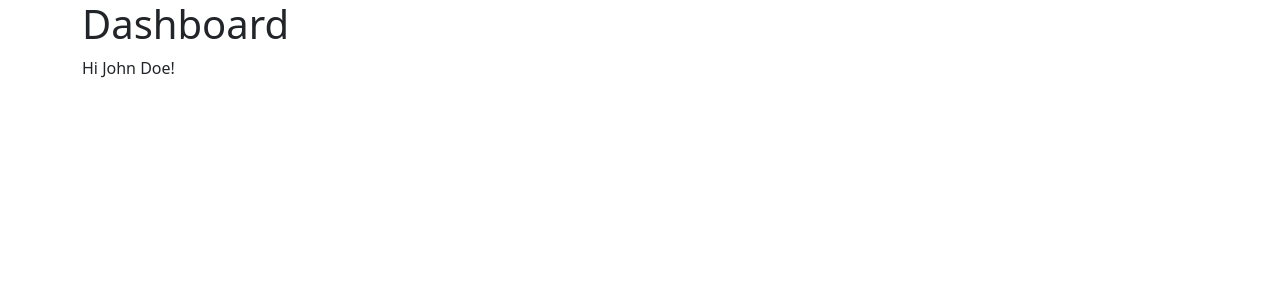
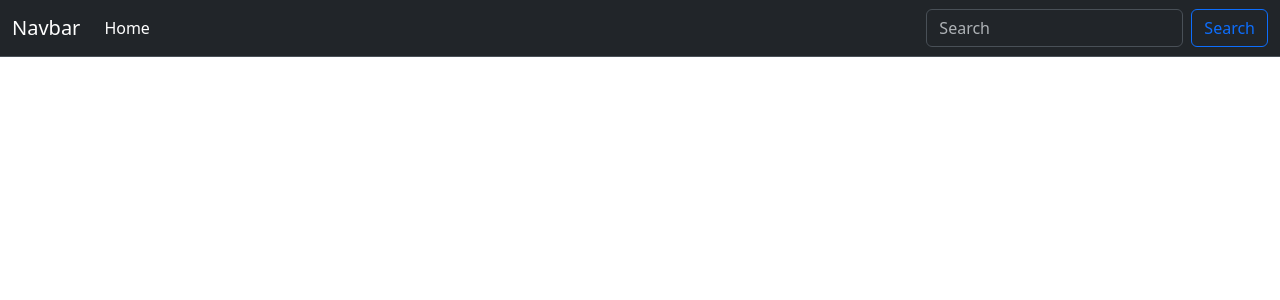
Before and after one commit to Sylent-Sys/design_pattern_flask, a Flask app: page / in a window 1280 px wide. Shown: the top 300 px of the page. Run offline with Flask 3, Linux system fonts and the light colour scheme.

Commit message:
feat: Add navbar component to dashboard page

```diff
--- /dev/null
+++ b/app/templates/components/navbar.html
@@ -0,0 +1,20 @@
+<nav class="navbar bg-dark border-bottom border-body navbar-expand-lg" data-bs-theme="dark">
+    <div class="container-fluid">
+        <a class="navbar-brand" href="#">Navbar</a>
+        <button class="navbar-toggler" type="button" data-bs-toggle="collapse" data-bs-target="#navbarSupportedContent"
+            aria-controls="navbarSupportedContent" aria-expanded="false" aria-label="Toggle navigation">
+            <span class="navbar-toggler-icon"></span>
+        </button>
+        <div class="collapse navbar-collapse" id="navbarSupportedContent">
+            <ul class="navbar-nav me-auto mb-2 mb-lg-0">
+                <li class="nav-item">
+                    <a class="nav-link active" aria-current="page" href="#">Home</a>
+                </li>
+            </ul>
+            <form class="d-flex" role="search">
+                <input class="form-control me-2" type="search" placeholder="Search" aria-label="Search">
+                <button class="btn btn-outline-primary" type="submit">Search</button>
+            </form>
+        </div>
+    </div>
+</nav>
--- a/app/templates/dashboard/index.html
+++ b/app/templates/dashboard/index.html
@@ -2,12 +2,5 @@
 
 {% block title %}Dashboard{% endblock %}
 {% block body %}
-<div class="container">
-    <div class="row">
-        <div class="col-12">
-            <h1>Dashboard</h1>
-            <p>Hi {{ user.username }}!</p>
-        </div>
-    </div>
-</div>
+{% include "components/navbar.html" %}
 {% endblock %}
```
